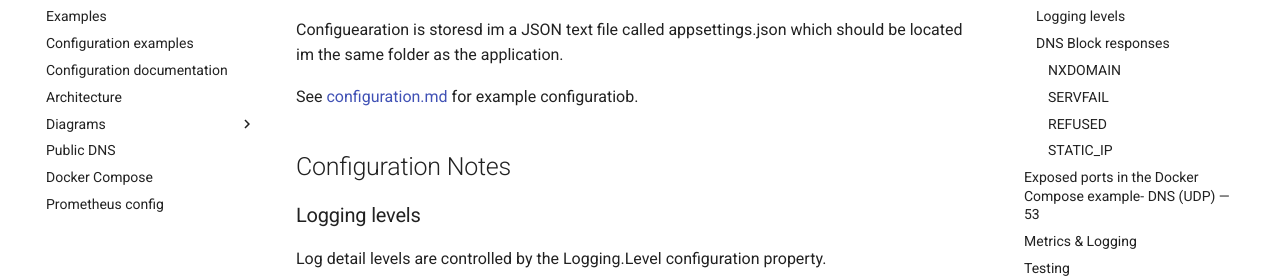
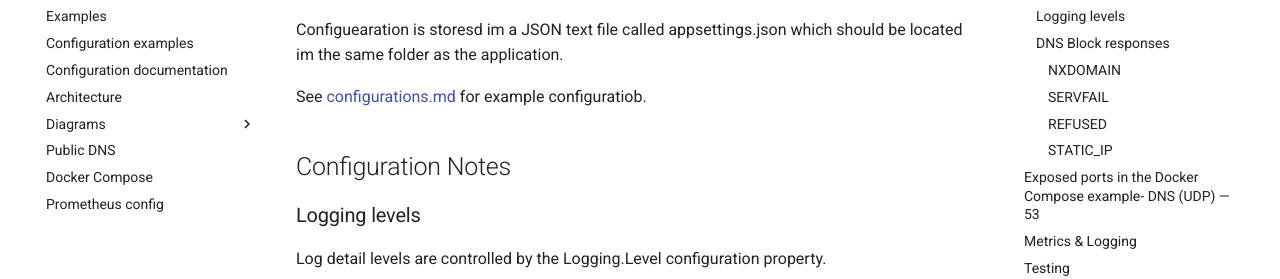
Before and after one commit to guidcruncher/astrolabed, an MkDocs documentation site: the page built from docs/usage.md, in a window 1280 px wide and 900 px high, scrolled down 452 px. Shown: the part 173-452 px from the top of the window. Built offline with MkDocs 1.6.1 and Material for MkDocs 9.7.7, drawn with Linux system fonts in a browser that asks for light colours; comment, search, counter and statistics services are not loaded.

Commit message:
Scaffolding

```diff
--- a/docs/usage.md
+++ b/docs/usage.md
@@ -18,7 +18,7 @@
 
 Configuearation is storesd im a JSON text file called appsettings.json which should be located im the same folder as the application.
 
-See [configuration.md](configuration.md) for example configuratiob.
+See [configurations.md](configurations.md) for example configuratiob.
 
 ## Configuration Notes
 
```
